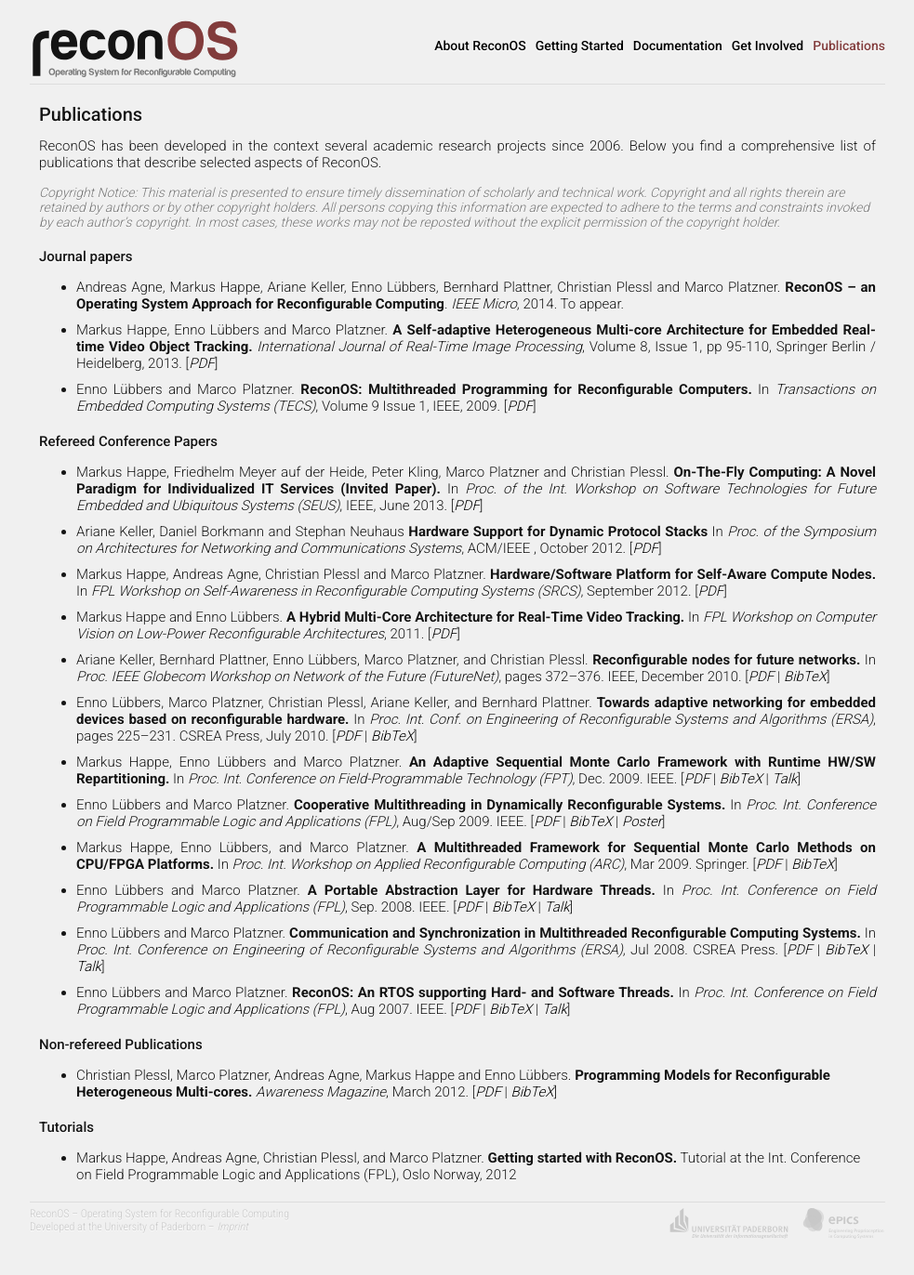
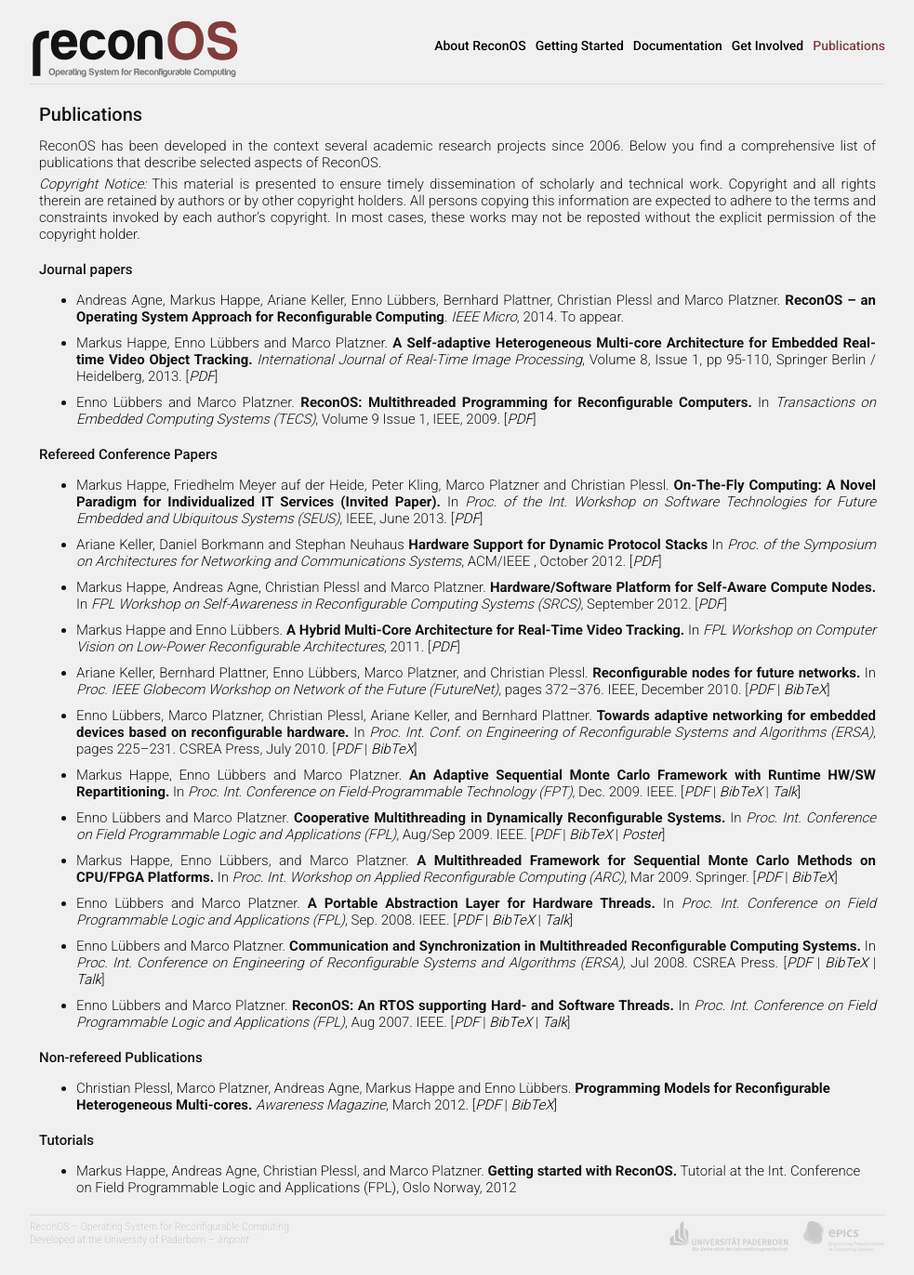
Before and after one commit to ReconOS/reconos.github.io, a Jekyll site: the page built from publications/index.md, in a window 1280 px wide. Shown: the whole page at 93% size, without its empty margins (148-1131 px from the left). Built offline with Jekyll 4.4.1, drawn with Linux system fonts in a browser that asks for light colours; Markdown is read by kramdown in place of the engine named in the settings.

```diff
--- a/publications/index.md
+++ b/publications/index.md
@@ -6,7 +6,7 @@ layout: page
 
 ReconOS has been developed in the context several academic research projects since 2006. Below you find a comprehensive list of publications that describe selected aspects of ReconOS.
 
-#### *Copyright Notice:* This material is presented to ensure timely dissemination of scholarly and technical work. Copyright and all rights therein are retained by authors or by other copyright holders. All persons copying this information are expected to adhere to the terms and constraints invoked by each author's copyright. In most cases, these works may not be reposted without the explicit permission of the copyright holder.
+*Copyright Notice:* This material is presented to ensure timely dissemination of scholarly and technical work. Copyright and all rights therein are retained by authors or by other copyright holders. All persons copying this information are expected to adhere to the terms and constraints invoked by each author's copyright. In most cases, these works may not be reposted without the explicit permission of the copyright holder.
 
 ## Journal papers
 
```
